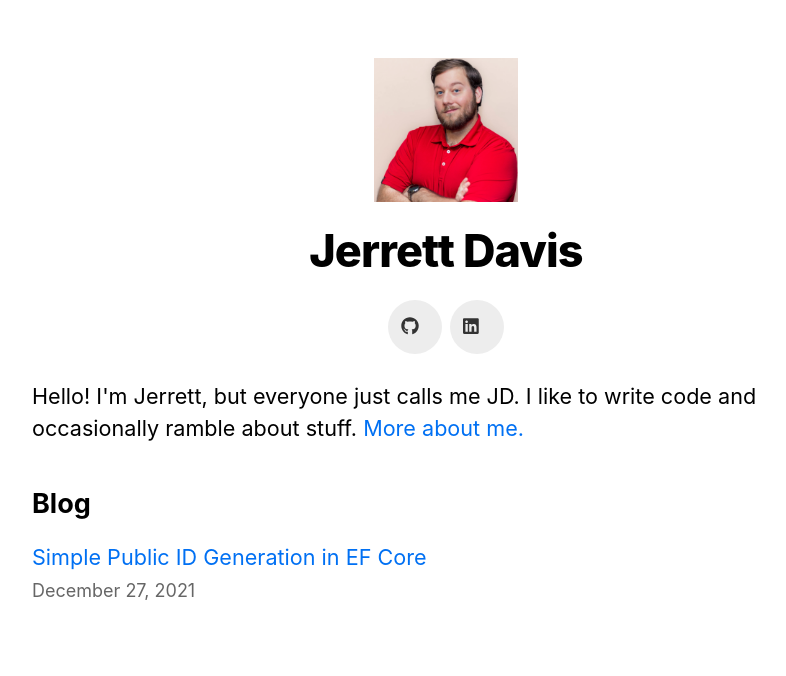
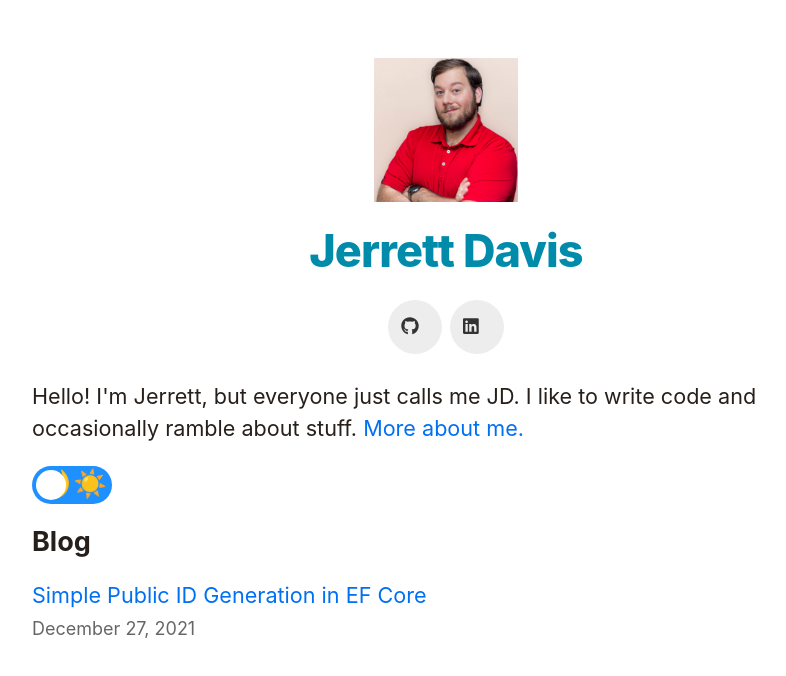
Before and after one commit to JerrettDavis/personal-site, a Next.js app: page / in a window 1280 px wide. Shown: the top 676 px of the page, without its empty margins (194-980 px from the left). Built offline with nearby package versions, Linux system fonts and the light colour scheme.

Commit message:
Got a theme selector implemented

```diff
--- a/components/layout.tsx
+++ b/components/layout.tsx
@@ -37,7 +37,7 @@ export default function Layout({
                 {home ? (
                     <>
                         <Link href="/about-me">
-                            <a>
+                            <a title="Go to my About Me page" aria-label="Go to my About Me page">
                                 <div className={styles.profileContainer}>
                                     <Image
                                         priority
@@ -45,19 +45,27 @@ export default function Layout({
                                         className={`${utilStyles.borderCircle} ${styles.profilePic}`}
                                         height={144}
                                         width={144}
-                                        alt={name}
+                                        alt={'Photo of ' + name}
                                     />
                                 </div>
                             </a>
                         </Link>
                         <h1 className={utilStyles.heading2Xl}>{name}</h1>
                         <div className={styles.largeSocialRow}>
-                            <a href="https://github.com/jerrettdavis" target="_blank">
+                            <a href="https://github.com/jerrettdavis"
+                               target="_blank"
+                               title="My Github page"
+                               aria-label="Go to my Github page"
+                            >
                                 <div className={styles.socialIcon}>
                                     <FontAwesomeIcon icon={faGithub} />
                                 </div>
                             </a>
-                            <a href="https://www.linkedin.com/in/jddpro/" target="_blank">
+                            <a href="https://www.linkedin.com/in/jddpro/"
+                               target="_blank"
+                               title="My LinkedIn page"
+                               aria-label="Go to my LinkedIn page"
+                            >
                                 <div className={styles.socialIcon}>
                                     <FontAwesomeIcon icon={faLinkedin} />
                                 </div>
--- /dev/null
+++ b/components/themeToggle.tsx
@@ -0,0 +1,67 @@
+import styled from "@emotion/styled";
+import { useState, useEffect } from "react";
+
+const ToggleButton = styled.button`
+  --toggle-width: 80px;
+  --toggle-height: 38px;
+  --toggle-padding: 4px;
+  position: relative;
+  display: flex;
+  align-items: center;
+  justify-content: space-around;
+  font-size: 1.5rem;
+  line-height: 1;
+  width: var(--toggle-width);
+  height: var(--toggle-height);
+  padding: var(--toggle-padding);
+  border: 0;
+  border-radius: calc(var(--toggle-width) / 2);
+  cursor: pointer;
+  background: var(--color-bg-toggle);
+  transition: background 0.25s ease-in-out, box-shadow 0.25s ease-in-out;
+  &:focus {
+    outline-offset: 5px;
+  }
+  &:focus:not(:focus-visible) {
+    outline: none;
+  }
+  &:hover {
+    box-shadow: 0 0 5px 2px var(--color-bg-toggle);
+  },
+`;
+
+const ToggleThumb = styled.span`
+  position: absolute;
+  top: var(--toggle-padding);
+  left: var(--toggle-padding);
+  width: calc(var(--toggle-height) - (var(--toggle-padding) * 2));
+  height: calc(var(--toggle-height) - (var(--toggle-padding) * 2));
+  border-radius: 50%;
+  background: white;
+  transition: transform 0.25s ease-in-out;
+  transform: ${(p: {activeTheme: string}) =>
+          p.activeTheme === "dark"
+                  ? "translate3d(calc(var(--toggle-width) - var(--toggle-height)), 0, 0)"
+                  : "none"};
+`;
+
+export default function ThemeToggle() {
+    const [activeTheme, setActiveTheme] = useState(document.body.dataset.theme);
+    const inactiveTheme = activeTheme === "light" ? "dark" : "light";
+
+    useEffect(() => {
+        document.body.dataset.theme = activeTheme;
+        window.localStorage.setItem("theme", activeTheme);
+    }, [activeTheme]);
+    return (
+        <ToggleButton type="button"
+                      aria-label={`Change to ${inactiveTheme} mode`}
+                      title={`Change to ${inactiveTheme} mode`}
+                      onClick={() => setActiveTheme(inactiveTheme)}
+        >
+            <ToggleThumb activeTheme={activeTheme} />
+            <span aria-hidden={true}>🌙</span>
+            <span aria-hidden={true}>☀️</span>
+        </ToggleButton>
+    );
+};
--- a/package.json
+++ b/package.json
@@ -6,6 +6,8 @@
     "start": "next start"
   },
   "dependencies": {
+    "@emotion/react": "^11.7.1",
+    "@emotion/styled": "^11.6.0",
     "@fortawesome/fontawesome-svg-core": "^1.2.36",
     "@fortawesome/free-brands-svg-icons": "^5.15.4",
     "@fortawesome/free-solid-svg-icons": "^5.15.4",
--- /dev/null
+++ b/pages/_document.tsx
@@ -0,0 +1,32 @@
+import Document, { Html, Head, Main, NextScript } from "next/document";
+
+export default class MyDocument extends Document {
+    static async getInitialProps(ctx) {
+        const initialProps = await Document.getInitialProps(ctx);
+        return { ...initialProps };
+    }
+
+    render() {
+        const setInitialTheme = `
+    function getUserPreference() {
+      if(window.localStorage.getItem('theme')) {
+        return window.localStorage.getItem('theme')
+      }
+      return window.matchMedia('(prefers-color-scheme: dark)').matches
+                ? 'dark'
+                : 'light'
+    }
+    document.body.dataset.theme = getUserPreference();
+  `;
+        return (
+            <Html>
+                <Head />
+                <body>
+                <script dangerouslySetInnerHTML={{ __html: setInitialTheme }} />
+                <Main />
+                <NextScript />
+                </body>
+            </Html>
+        );
+    }
+}
--- a/pages/index.tsx
+++ b/pages/index.tsx
@@ -1,10 +1,15 @@
 import Head from 'next/head'
-import Layout, { siteTitle } from '../components/layout'
+import Layout from '../components/layout'
 import utilStyles from '../styles/utils.module.css'
-import { getSortedPostsData } from '../lib/posts'
+import {getSortedPostsData} from '../lib/posts'
 import Link from 'next/link'
 import Date from '../components/date'
-import { GetStaticProps } from 'next'
+import {GetStaticProps} from 'next'
+import dynamic from "next/dynamic";
+
+const ThemeToggle = dynamic(() => import('../components/themeToggle'), {
+    ssr: false,
+});
 
 export default function Home({
          allPostsData
@@ -26,6 +31,7 @@ export default function Home({
                     <Link href="/about-me">More about me.</Link>
                 </p>
             </section>
+            <ThemeToggle />
             <section className={`${utilStyles.headingMd} ${utilStyles.padding1px}`}>
                 <h2 className={utilStyles.headingLg}>Blog</h2>
                 <ul className={utilStyles.list}>
--- a/styles/global.css
+++ b/styles/global.css
@@ -1,11 +1,33 @@
+body,
+body[data-theme="light"] {
+    --color-text-primary: #27201a;
+    --color-text-secondary: #008bab;
+    --color-bg-primary: #fff;
+    --color-bg-toggle: #1e90ff;
+}
+
+body[data-theme="dark"] {
+    --color-text-primary: #e3e3e3;
+    --color-text-secondary: #08bdd4;
+    --color-bg-primary: #15232d;
+    --color-bg-toggle: #a9a9a9;
+}
+
 html,
 body {
+    background: var(--color-bg-primary);
+    color: var(--color-text-primary);
     padding: 0;
     margin: 0;
     font-family: -apple-system, BlinkMacSystemFont, Segoe UI, Roboto, Oxygen, Ubuntu,
     Cantarell, Fira Sans, Droid Sans, Helvetica Neue, sans-serif;
     line-height: 1.6;
     font-size: 18px;
+    transition: background 0.25s ease-in-out;
+}
+
+h1 {
+    color: var(--color-text-secondary);
 }
 
 * {
```
Also changed, not shown: 1 other file (tests, documents, lock files or other folders).
